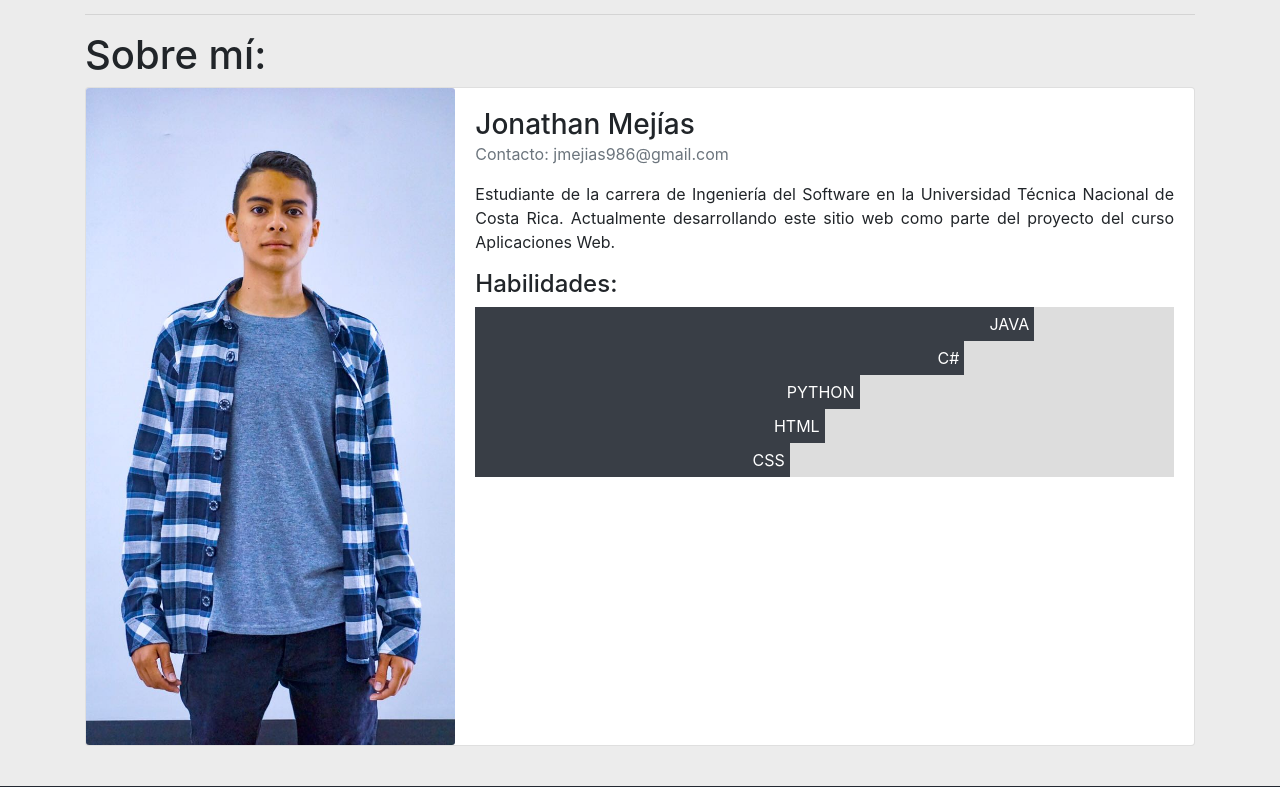
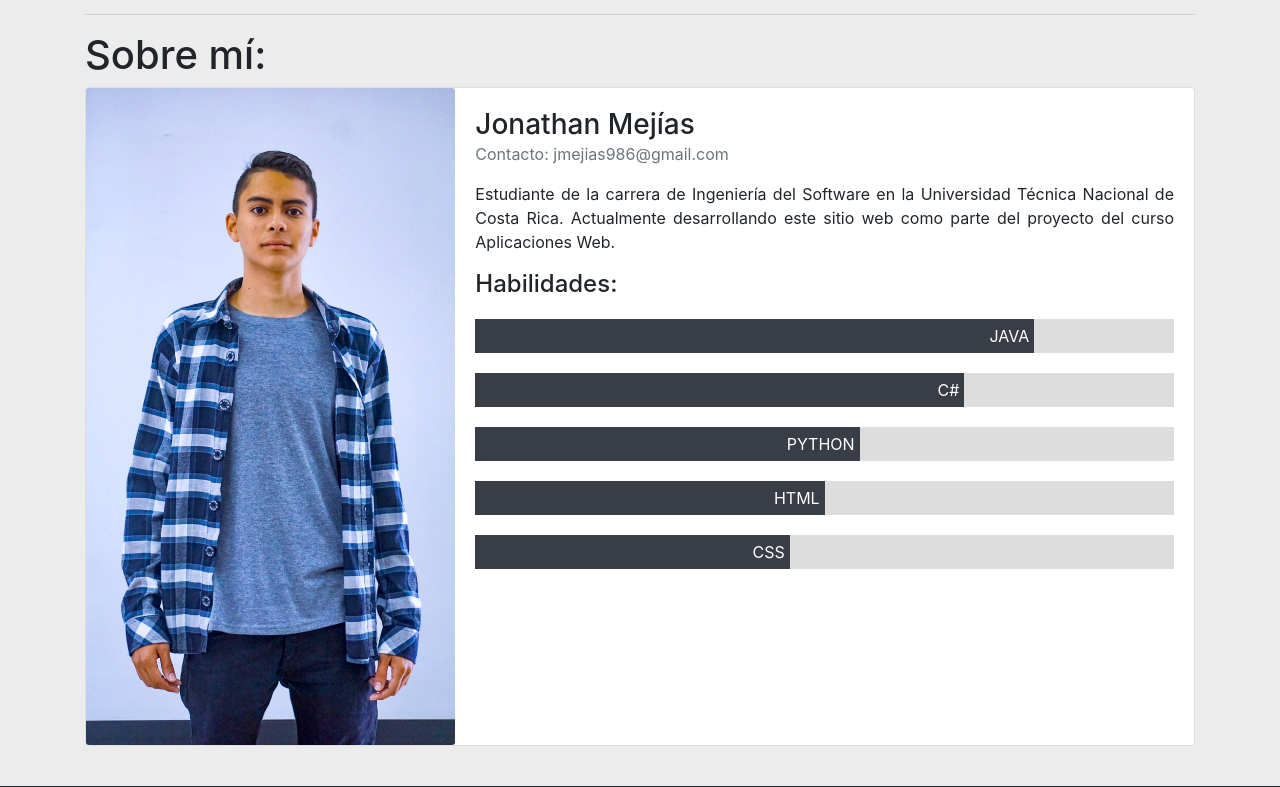
Before and after one commit to JMejiax/Django-First-Project, a Django app: page /nosotros/ in a window 1280 px wide. Shown: the part 1513-2300 px from the top of the page. Run offline with Django 3.2, Linux system fonts and the light colour scheme; some libraries are stand-ins or nearby versions.

Commit message:
Informacion sobre mi-skills bar

```diff
--- a/static/aboutus/aboutus.css
+++ b/static/aboutus/aboutus.css
@@ -14,6 +14,7 @@ img#body-img{
 
 .skills {
   text-align: right;
+  margin: 20px 0;
   padding-top: 5px;
   padding-bottom: 5px;
   padding-right: 5px;
```
